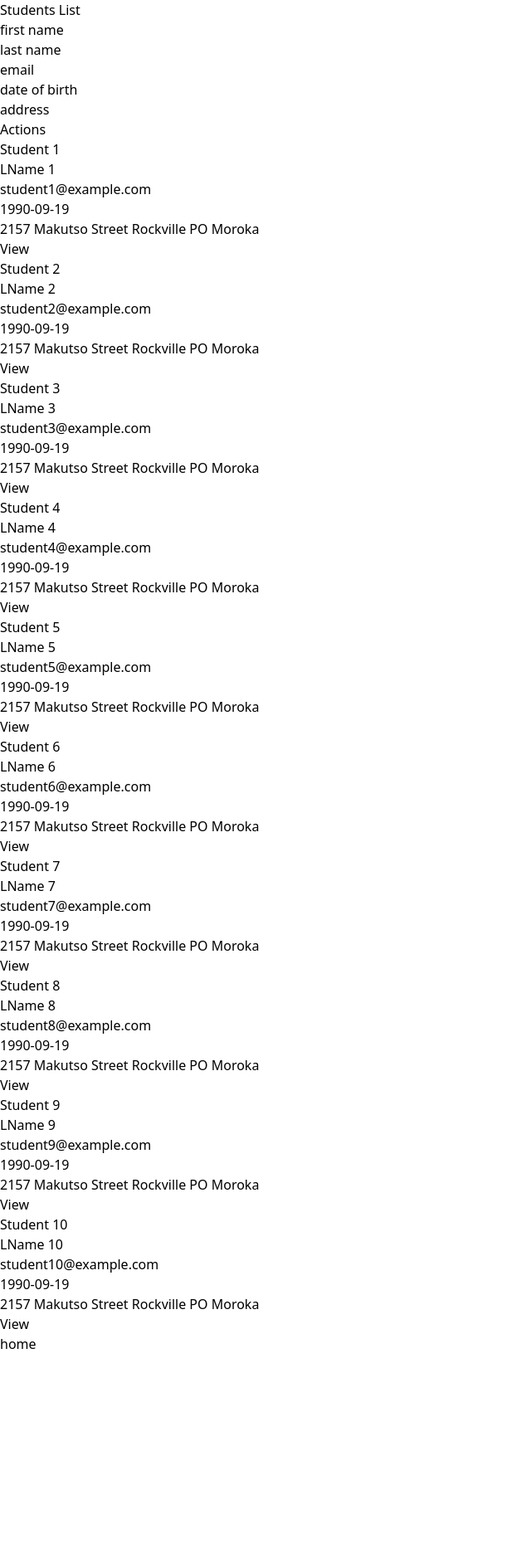
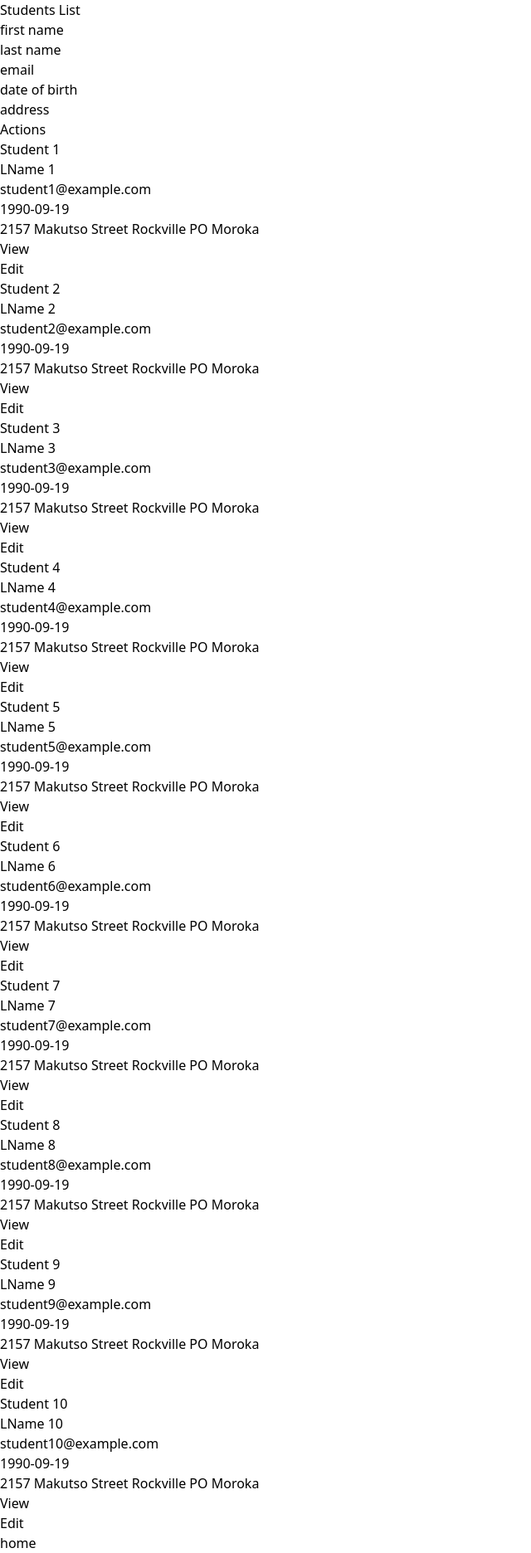
Before and after one commit to tsheporamantso/black_swans, a Rails app: page /students in a window 1280 px wide. Shown: the whole page at 83% size, without its empty margins (0-640 px from the left). Before the commit the page ends 1626 px from the top, so only its background shows below. Run offline with Rails 7, Linux system fonts and the light colour scheme; data comes from the database, SQL or seed files in the repository; style sheets or scripts are compiled from the project's sources; some libraries are stand-ins or nearby versions.

Commit message:
feat: add edit and update actions

```diff
--- a/app/controllers/students_controller.rb
+++ b/app/controllers/students_controller.rb
@@ -21,6 +21,20 @@ class StudentsController < ApplicationController
     @student = Student.find(params[:id])
   end
 
+  def edit
+    @student = Student.find(params[:id])
+  end
+
+  def update
+    @student = Student.find(params[:id])
+
+    if @student.update(student_params)
+      redirect_to students_path, notice: "Student updated successfully."
+    else
+      render :edit, status: :unprocessable_entity
+    end
+  end
+
   private
   def student_params
     params.require(:student).permit(:first_name, :last_name, :email, :date_of_birth, :permanent_address)
--- /dev/null
+++ b/app/views/students/edit.html.erb
@@ -0,0 +1,3 @@
+<h1 class="text-lg font-bold">Edit Student</h1>
+
+<%= render "form" %>
--- a/app/views/students/index.html.erb
+++ b/app/views/students/index.html.erb
@@ -1,22 +1,25 @@
 <h1 class="text-lg font-bold">Students List</h1>
 
-  <div class="grid grid-cols-6 font-bold capitalize py-2 ">
+  <div class="grid grid-cols-8 font-bold capitalize py-2 ">
     <p>first name</p>
     <p>last name</p>
     <p>email</p>
     <p>date of birth</p>
     <p>address</p>
-    <p >Actions</p>
+    <p class="col-span-3">Actions</p>
   </div>
 
 <% @students.each do |student| %>
-  <div class="grid grid-cols-6 py-1">
+  <div class="grid grid-cols-8 py-1">
     <p><%= student.first_name %></p>
     <p><%= student.last_name %></p>
     <p><%= student.email %></p>
     <p><%= student.date_of_birth %></p>
     <p><%= student.permanent_address %></p>
-    <p><%= link_to "View", student %></p>
+    <div class="col-span-3 flex gap-3">
+      <p><%= link_to "View", student %></p>
+      <p><%= link_to "Edit", edit_student_path(student) %></p>
+    </div>
   </div>
 <% end %>
 
```
Also changed, not shown: app/views/students/_form.html.erb (added, +33 -0 lines), app/views/students/new.html.erb (+1 -33 lines).
